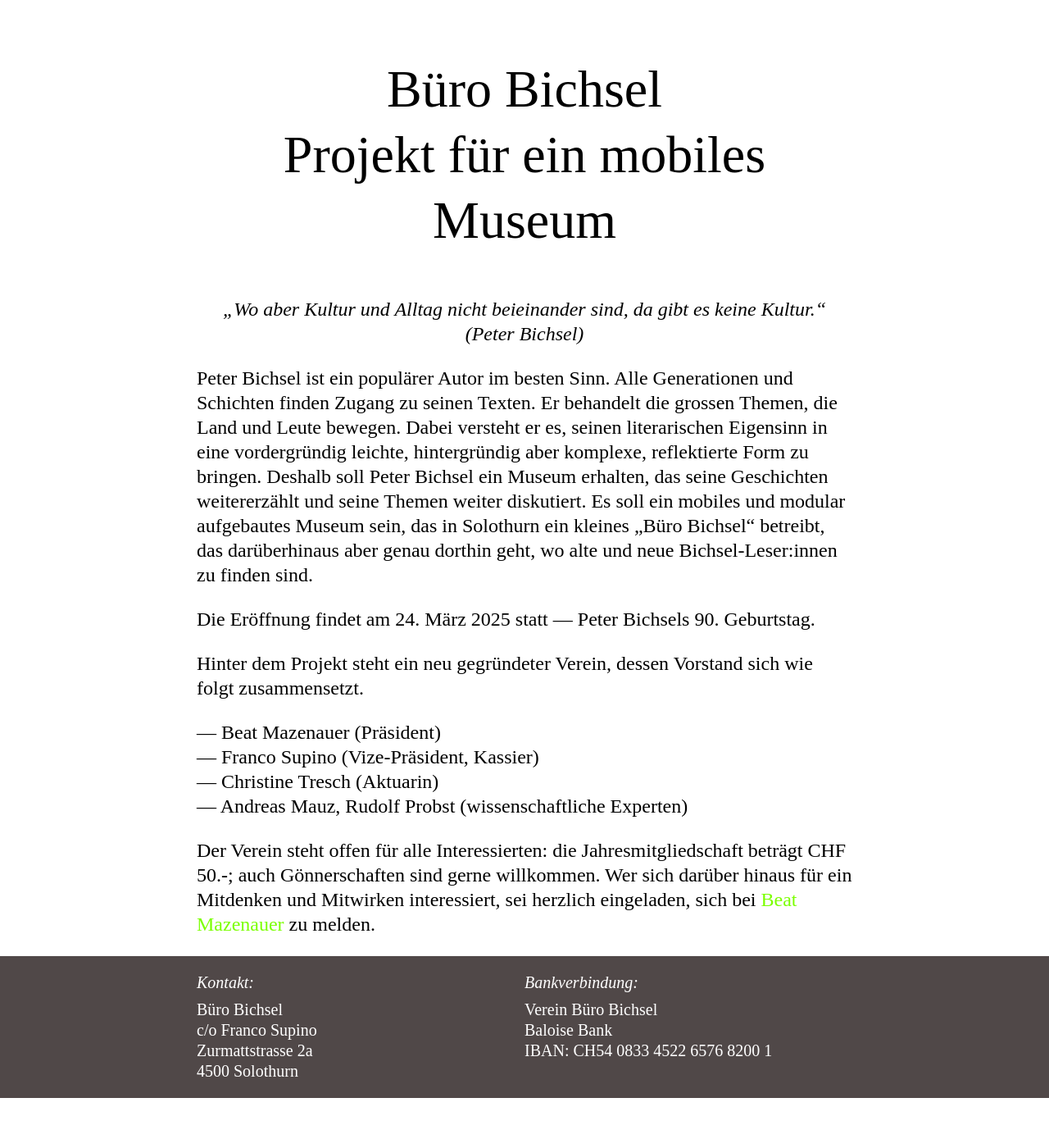
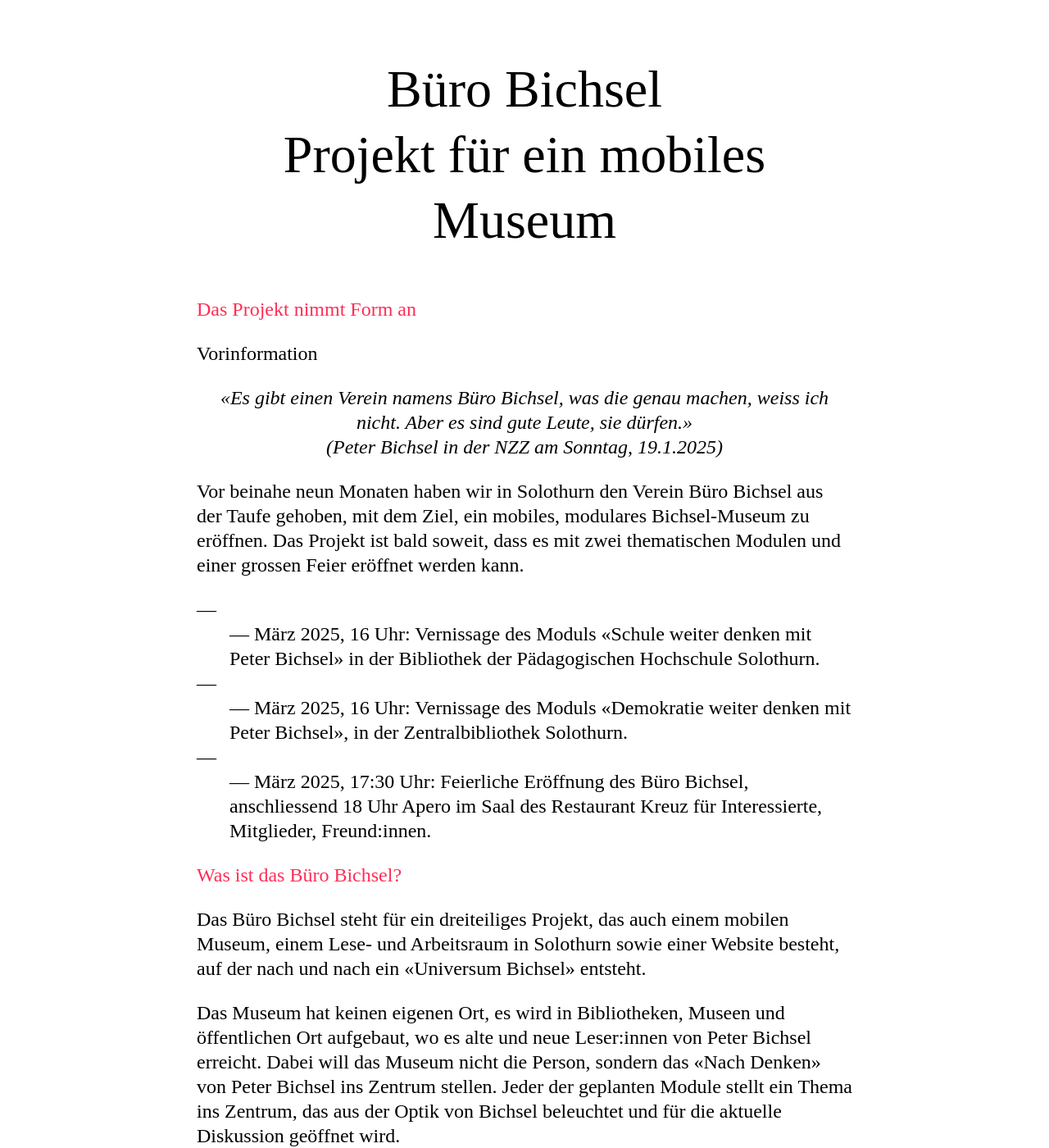
Before and after one commit to Buro-Bichsel/bb-Web, a Jekyll site: the page built from index.markdown, in a window 1280 px wide and 1400 px high. Shown: the whole window at 82% size. Built offline with Jekyll 4.4.1, drawn with Linux system fonts in a browser that asks for light colours; some of the changed text lies outside the part shown.

Commit message:
(fix) content

```diff
--- a/index.markdown
+++ b/index.markdown
@@ -16,15 +16,42 @@ footer_right: |
   IBAN: CH54 0833 4522 6576 8200 1
 
 ---
+## Das Projekt nimmt Form an
 
-> „Wo aber Kultur und Alltag nicht beieinander sind, da gibt es keine Kultur.“
+Vorinformation
+
+> «Es gibt einen Verein namens Büro Bichsel, was die genau machen, weiss ich nicht. Aber es sind gute Leute, sie dürfen.»
 >
-> (Peter Bichsel)
+> (Peter Bichsel in der NZZ am Sonntag, 19.1.2025)
 
-Peter Bichsel ist ein populärer Autor im besten Sinn. Alle Generationen und Schichten finden Zugang zu seinen Texten. Er behandelt die grossen Themen, die Land und Leute bewegen. Dabei versteht er es, seinen literarischen Eigensinn in eine vordergründig leichte, hintergründig aber komplexe, reflektierte Form zu bringen.
-Deshalb soll Peter Bichsel ein Museum erhalten, das seine Geschichten weitererzählt und seine Themen weiter diskutiert. Es soll ein mobiles und modular aufgebautes Museum sein, das in Solothurn ein kleines „Büro Bichsel“ betreibt, das darüberhinaus aber genau dorthin geht, wo alte und neue Bichsel-Leser:innen zu finden sind.
+Vor beinahe neun Monaten haben wir in Solothurn den Verein Büro Bichsel aus der Taufe gehoben, mit dem Ziel, ein mobiles, modulares Bichsel-Museum zu eröffnen. Das Projekt ist bald soweit, dass es mit zwei thematischen Modulen und einer grossen Feier eröffnet werden kann.
 
-Die Eröffnung findet am 24. März 2025 statt — Peter Bichsels 90. Geburtstag.
+- 5. März 2025, 16 Uhr: Vernissage des Moduls «Schule weiter denken mit Peter Bichsel» in der Bibliothek der Pädagogischen Hochschule Solothurn.
+- 20. März 2025, 16 Uhr: Vernissage des Moduls «Demokratie weiter denken mit Peter Bichsel», in der Zentralbibliothek Solothurn.
+- 24. März 2025, 17:30 Uhr: Feierliche Eröffnung des Büro Bichsel, anschliessend 18 Uhr  Apero im Saal des Restaurant Kreuz für Interessierte, Mitglieder, Freund:innen.
+
+## Was ist das Büro Bichsel?
+Das Büro Bichsel steht für ein dreiteiliges Projekt, das auch einem mobilen Museum, einem Lese- und Arbeitsraum in Solothurn sowie einer Website besteht, auf der nach und nach ein «Universum Bichsel» entsteht.
+
+Das Museum hat keinen eigenen Ort, es wird in Bibliotheken, Museen und öffentlichen Ort aufgebaut, wo es alte und neue Leser:innen von Peter Bichsel erreicht. Dabei will das Museum nicht die Person, sondern das «Nach Denken» von Peter Bichsel ins Zentrum stellen. Jeder der geplanten Module stellt ein Thema ins Zentrum, das aus der Optik von Bichsel beleuchtet und für die aktuelle Diskussion geöffnet wird.
+
+Die ersten beiden Module sind der Schule und der Demokratie gewidmet.
+
+Schule: Peter Bichsel war selbst Lehrer. Er hat früh schon über die Rolle und die Aufgaben der Schule in der Gesellschaft nachgedacht und sich pointiert dazu geäussert. Auch wenn seine Überlegungen nicht einfach auf heute übertragen werden können, regen sie doch zur Auseinandersetzung mit der Institution Schule an.
+
+Demokratie: In Kolumnen und Essays hat Bichsel immer wieder nachdrücklich über die Schweizer Demokratie reflektiert und diese selbst als scheiternde vehement verteidigt. Als Berater des SP-Bundesrates Willi Ritschard hatte er auch unmittelbaren Einblick in den Betrieb der direkten Demokratie in der Schweiz. Gerade heute ist es unerlässlich, über die Demokratie nachzudenken.
+
+## Wo liegt der Lese- und Arbeitsraum?
+
+An der Schaalgasse 4 in der Solothurner Innenstadt entsteht das reale Büro Bichsel: ein Raum, der einlädt, in Bichsels Werk zu lesen oder über sein Schreiben und Wirken zu diskutieren. Das Büro wird an zwei Wochentagen geöffnet und zudem Ausgangs- und Endpunkt von literarischen Führungen sein.
+
+## Wie können Sie sich am Büro Bichsel beteiligen?
+
+Das Büro Bichsel lädt alle Interessierten und Freunde von Bichsels Werk ein, Mitglied im Verein zu werden und so nach Kräften das noch junge Unternehmen zu unterstützen. Die Jahresmitgliedschaft beträgt **CHF 50.-**; auch Gönnerschaften sind gerne willkommen auf das Konto IBAN: CH54 0833 4522 6576 8200 1.
+Mitglieder erhalten beispielsweise eine Einladung zum Eröffnungsfest.
+Wer sich darüber hinaus für ein Mitdenken und Mitwirken bspw. im Büro Bichsel an der Schaalgasse interessiert, sei herzlich eingeladen, sich bei [Beat Mazenauer](mailto:mail@beatmazenauer.ch) oder [Franco Supino](mailto:mail@francosupino.ch) zu melden.
+
+## Wer ist das Büro Bichsel?
 
 Hinter dem Projekt steht ein neu gegründeter Verein, dessen Vorstand sich wie folgt zusammensetzt.
 
```
